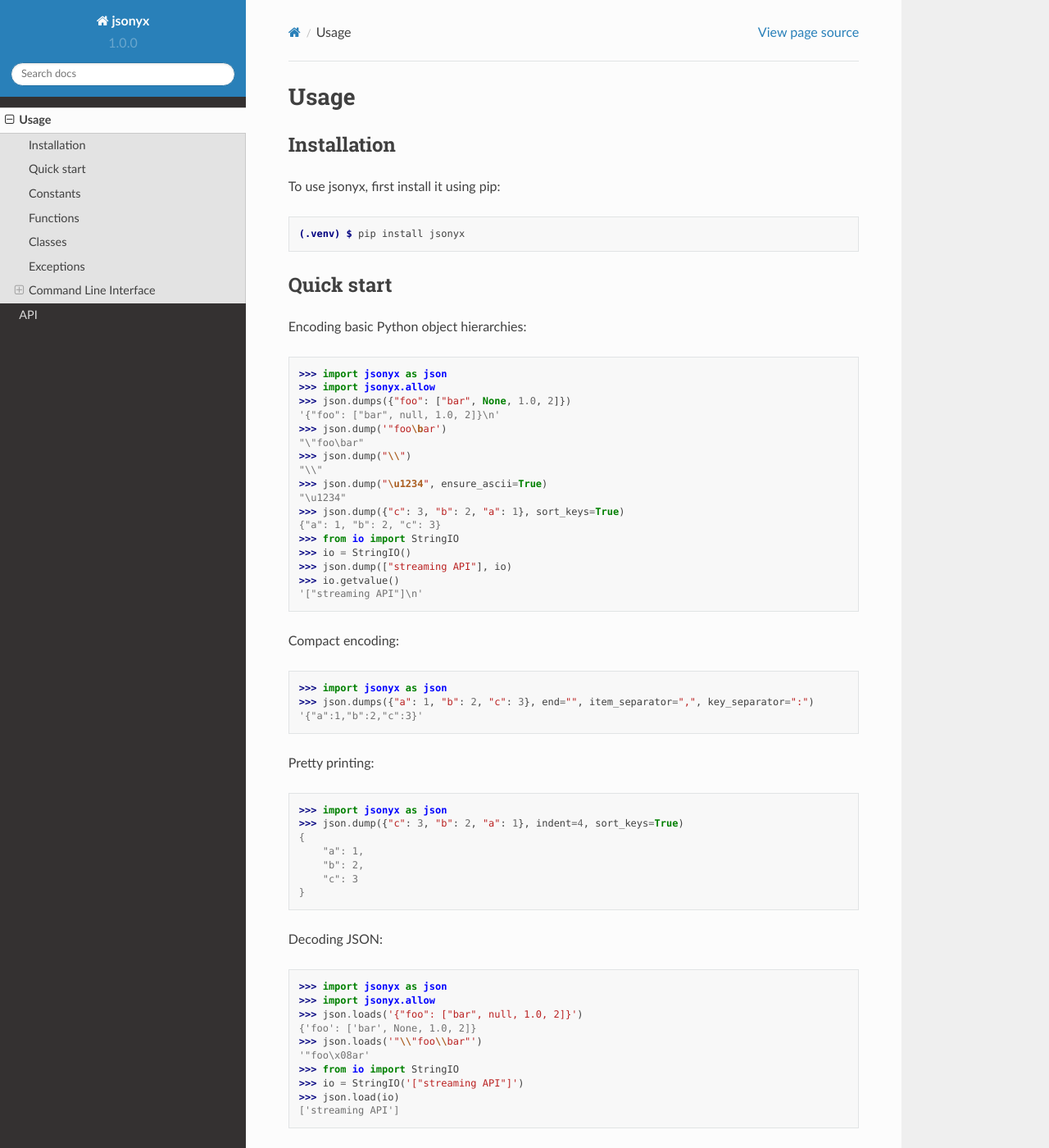
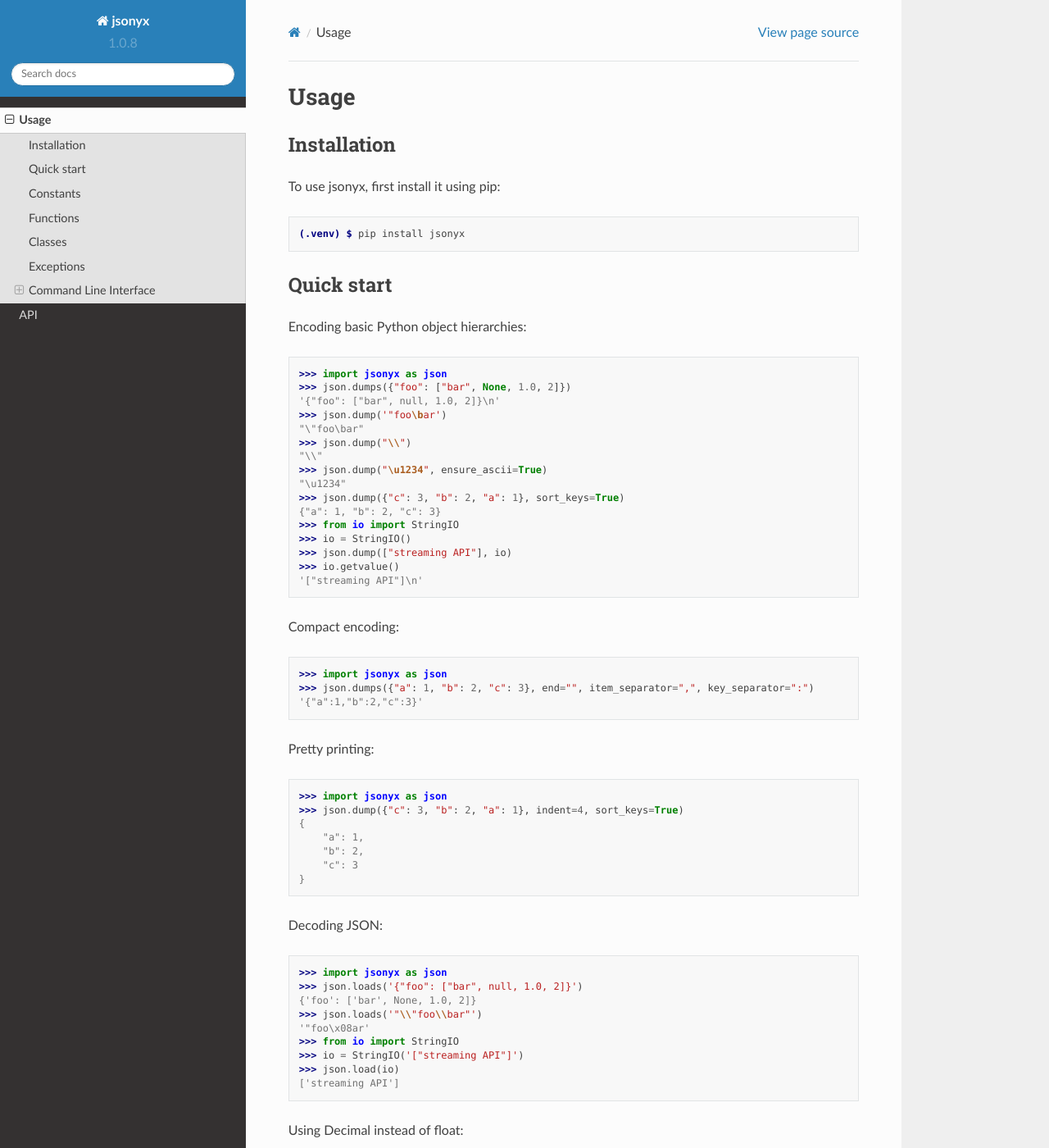
Before and after one commit to nineteendo/jsonyx, a Sphinx documentation site: the page built from docs/source/usage.rst, in a window 1280 px wide and 1400 px high. Shown: the whole window at 82% size. Built offline with Sphinx 7.4.7 and the Read the Docs theme 2.0.0, drawn with Linux system fonts in a browser that asks for light colours.

Commit message:
Remove unused imports

```diff
--- a/docs/source/conf.py
+++ b/docs/source/conf.py
@@ -10,7 +10,7 @@ copyright: str = "2024, Nice Zombies"  # noqa: A001
 author: str = "Nice Zombies"
 
 release: str = "1.0"
-version: str = "1.0.0"
+version: str = "1.0.8"
 
 # -- General configuration
 
--- a/docs/source/usage.rst
+++ b/docs/source/usage.rst
@@ -18,7 +18,6 @@ Quick start
 Encoding basic Python object hierarchies::
 
     >>> import jsonyx as json
-    >>> import jsonyx.allow
     >>> json.dumps({"foo": ["bar", None, 1.0, 2]})
     '{"foo": ["bar", null, 1.0, 2]}\n'
     >>> json.dump('"foo\bar')
@@ -54,7 +53,6 @@ Pretty printing::
 Decoding JSON::
 
     >>> import jsonyx as json
-    >>> import jsonyx.allow
     >>> json.loads('{"foo": ["bar", null, 1.0, 2]}')
     {'foo': ['bar', None, 1.0, 2]}
     >>> json.loads('"\\"foo\\bar"')
```
